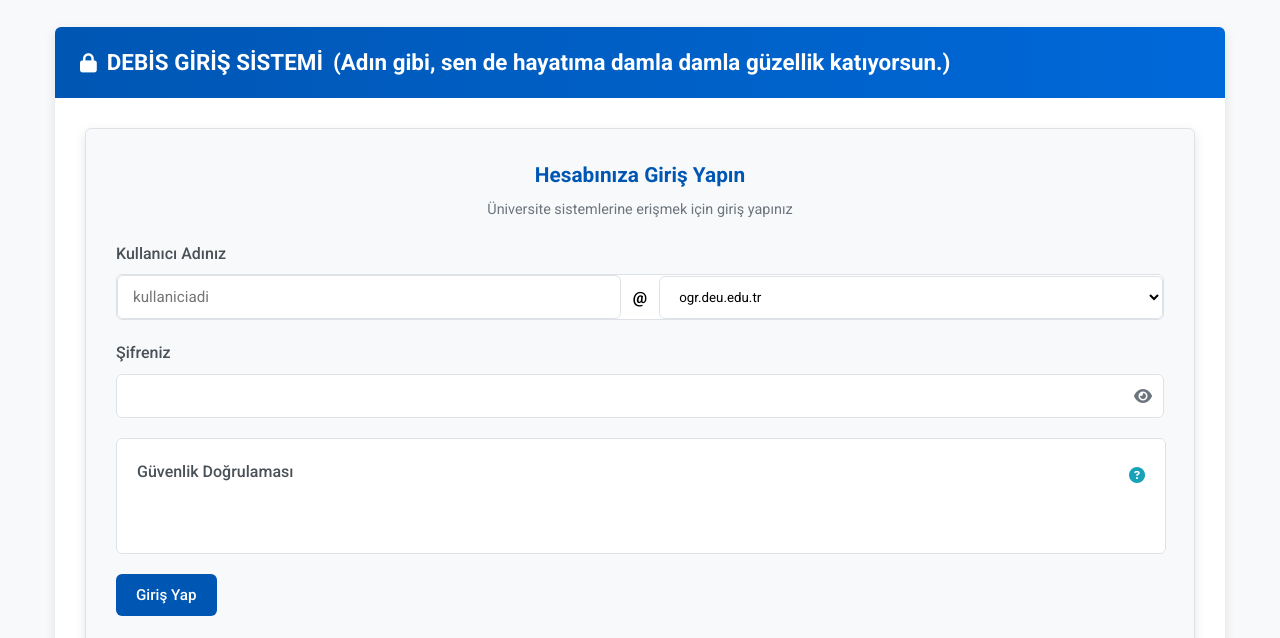
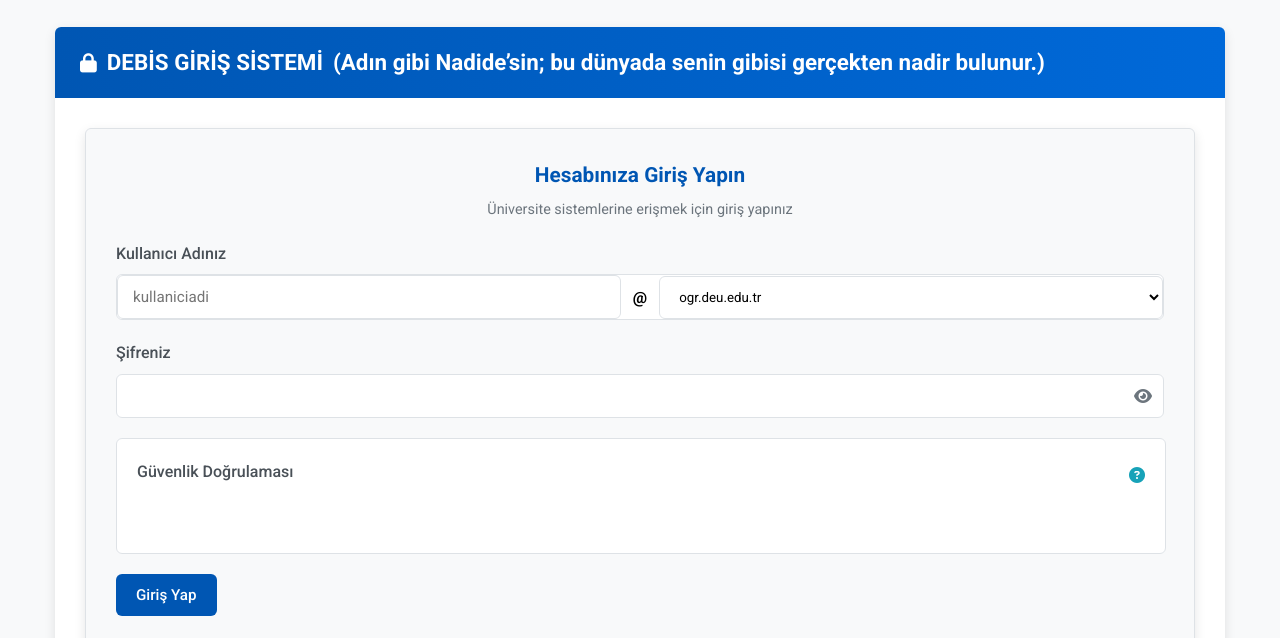
Before and after one commit to bozkurtteam/benimsitem, a plain HTML site: page index.html in a window 1280 px wide. Shown: the part 162-800 px from the top of the page. Drawn offline with Linux system fonts and the light colour scheme.

Commit message:
Add files via upload

```diff
--- a/index.html
+++ b/index.html
@@ -874,7 +874,7 @@
         <main class="main-content animated">
             <div class="page-title">
                 <i class="fas fa-lock"></i> DEBİS GİRİŞ SİSTEMİ
-                <p> (Adın gibi, sen de hayatıma damla damla güzellik katıyorsun.)</p>
+                <p> (Adın gibi Nadide’sin; bu dünyada senin gibisi gerçekten nadir bulunur.)</p>
             </div>
 
             <div class="content-area">
```
